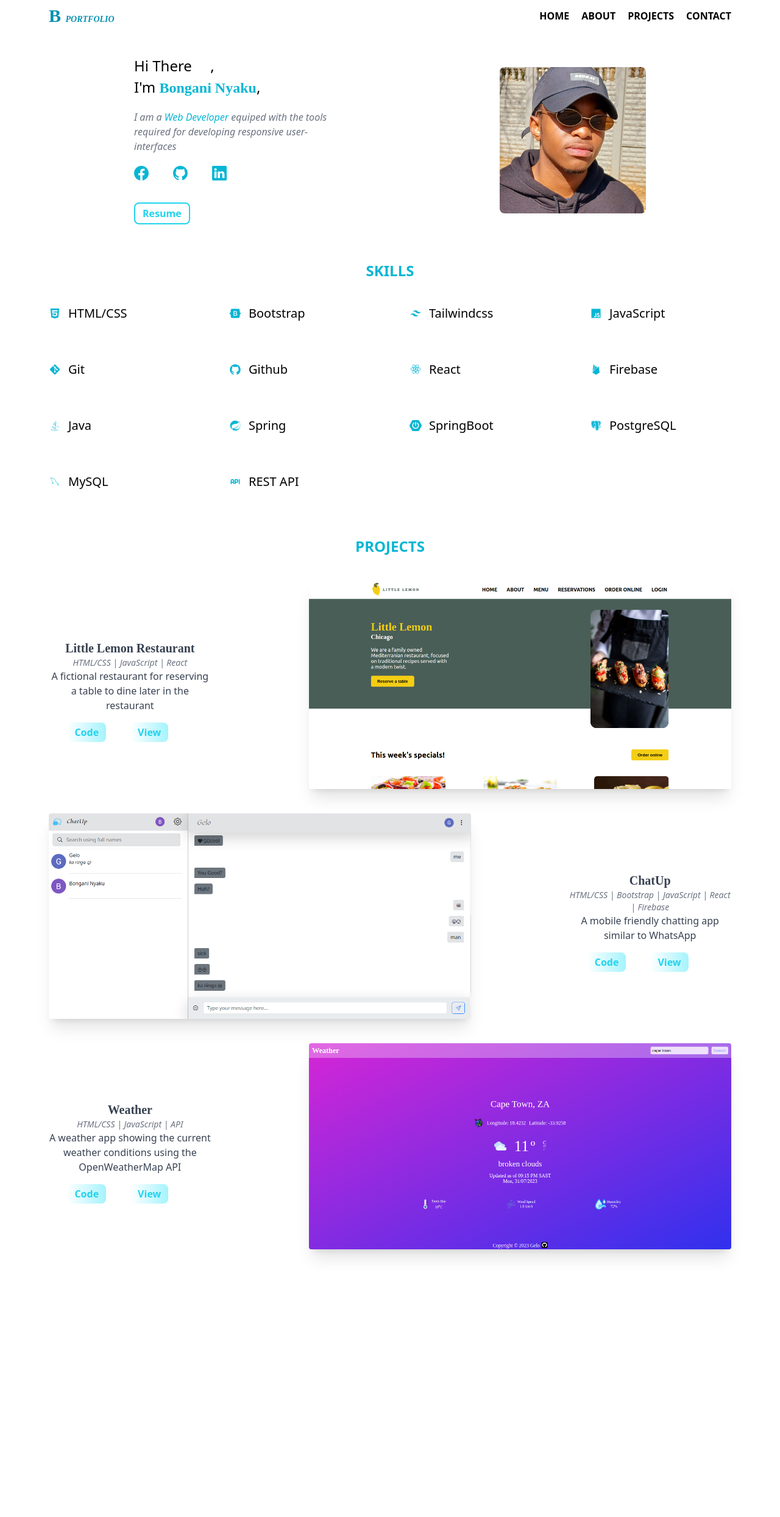
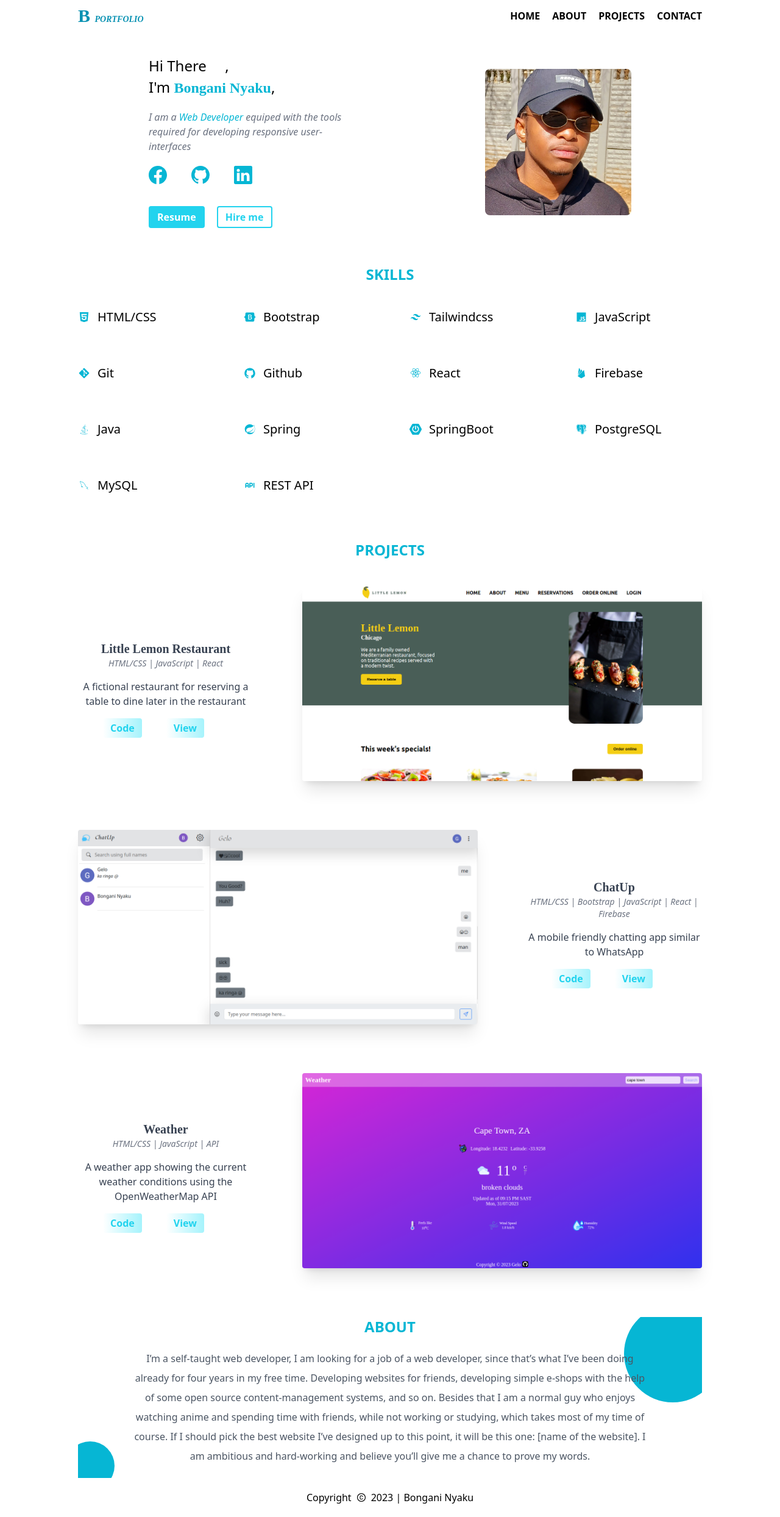
Before and after one commit to Bongani001/portfolio, a React (Vite) app: page / in a window 1280 px wide. Shown: the whole page at 61% size. Before the commit the page ends 2129 px from the top, so only its background shows below. Built offline with nearby package versions, Linux system fonts and the light colour scheme; some icons are missing; a web font is replaced by a local one.

Commit message:
add the about section on the homepage and the footer

```diff
--- a/src/App.jsx
+++ b/src/App.jsx
@@ -2,15 +2,17 @@ import './App.css'
 import { Route, Routes } from 'react-router-dom'
 import Navbar from './components/Navbar'
 import Homepage from './pages/Homepage'
+import Footer from './components/Footer'
 
 function App() {
 
   return (
-    <div className='px-5 sm:px-20'>
-     <Navbar />
-      <Routes>
-        <Route path='/' element={<Homepage />} />
-      </Routes>
+    <div className='px-5 sm:px-20 xl:px-32'>
+      <Navbar />
+        <Routes>
+          <Route path='/' element={<Homepage />} />
+        </Routes>
+      <Footer />
     </div>
   )
 }
--- /dev/null
+++ b/src/components/Footer.jsx
@@ -0,0 +1,12 @@
+import React from 'react';
+import {AiOutlineCopyrightCircle} from 'react-icons/ai';
+
+const Footer = () => {
+  return (
+    <footer className='flex justify-center items-center gap-2 py-5'>
+        Copyright <AiOutlineCopyrightCircle /> 2023 | Bongani Nyaku
+    </footer>
+  )
+}
+
+export default Footer;
--- /dev/null
+++ b/src/components/Layout/homepage/About.jsx
@@ -0,0 +1,12 @@
+import React from 'react';
+
+const About = () => {
+  return (
+    <section className="relative overflow-hidden flex flex-col items-center top-right-section-corner-circle bottom-left-section-corner-circle">
+        <h2 className='section-heading'>About</h2>
+        <p className='text-center z-0 text-gray-600 leading-loose py-5 md:w-5/6'>I’m a self-taught web developer, I am looking for a job of a web developer, since that’s what I’ve been doing already for four years in my free time. Developing websites for friends, developing simple e-shops with the help of some open source content-management systems, and so on. Besides that I am a normal guy who enjoys watching anime and spending time with friends, while not working or studying, which takes most of my time of course. If I should pick the best website I’ve designed up to this point, it will be this one: [name of the website]. I am ambitious and hard-working and believe you’ll give me a chance to prove my words.</p>
+    </section>
+  )
+}
+
+export default About;
--- a/src/components/Layout/homepage/Header.jsx
+++ b/src/components/Layout/homepage/Header.jsx
@@ -10,12 +10,13 @@ const Header = () => {
             <h2 className='text-2xl'>Hi There <PiHandWavingBold className='inline text-cyan-500'/>, <br />
                 I'm <span className='text-cyan-500 font-bold font-logo leading-10'>Bongani Nyaku</span>,</h2>
             <p className='italic w-80 text-gray-500 mt-4'>I am a <span className='text-cyan-500'>Web Developer</span> equiped with the tools required for developing responsive user-interfaces</p>
-            <div className='flex justify-center gap-10 mt-5 text-cyan-500 text-2xl md:justify-start'>
+            <div className='flex justify-center gap-10 mt-5 text-cyan-500 text-3xl md:justify-start'>
               <a className='transition ease-out hover:scale-125' href='https://www.facebook.com/Nganiboo' target='_blank'><BsFacebook /></a>
               <a className='transition ease-out hover:scale-125' href='https://github.com/Bongani001' target='_blank'><BsGithub /></a>
               <a className='transition ease-out hover:scale-125' href='https://www.linkedin.com/in/bongani-nyaku' target='_blank'><BsLinkedin /></a>
             </div>
-            <button className='btn mt-9'><a href='https://drive.google.com/file/d/1KY6E-vqVIovyJ6quMOyrCZZptv_vyY23/view?usp=drive_link' target='_blank'>Resume</a></button>
+            <button className='text-white border-2 bg-cyan-400 border-cyan-400 rounded font-bold hover:text-cyan-400 hover:bg-white px-3 py-1 mt-9 mr-5 transition ease-out hover:scale-110'><a href='https://drive.google.com/file/d/1KY6E-vqVIovyJ6quMOyrCZZptv_vyY23/view?usp=drive_link' target='_blank'>Resume</a></button>
+            <button className='btn mt-9 transition ease-out hover:scale-110'><a href='#contact'>Hire me</a></button>
         </div>
         <div className='w-60 rounded-lg overflow-hidden hidden md:block'>
             <img src={me} className='object-fill' alt='Profile photo' />
--- a/src/components/Layout/homepage/Projects.jsx
+++ b/src/components/Layout/homepage/Projects.jsx
@@ -3,20 +3,20 @@ import { projects } from '../../utilities/data';
 
 const Projects = () => {
   return (
-    <section id='projects' className='py-10 mt-4'>
+    <section id='projects' className='pt-10 mt-4'>
       <h2 className='section-heading text-center'>Projects</h2>
         <div className=' mt-10'>
             {projects.map(project => {
                 return (
-                    <div className='lg:grid lg:grid-cols-3 gap-40 place-items-center mb-10' key={project.id}>
+                    <div className='lg:grid lg:grid-cols-3 gap-20 place-items-center mb-20' key={project.id}>
                         <div className={` col-span-2 ${project.id % 2 != 0 ? "lg:order-1" : ""}`}>
                             <img className='shadow-xl rounded mx-auto' src={project.img} alt={project.title} />
                         </div>
                         <div className=''>
                             <h3 className='text-center text-xl text-gray-700 font-bold font-logo mt-5'>{project.title}</h3>
                             <p className='text-center text-sm text-gray-500 italic'>{project.tools}</p>
-                            <p className='text-center text-gray-700 px-5 sm:p-0'>{project.descrition}</p>
-                            <div className='text-center mt-4'>
+                            <p className='text-center text-gray-700 px-5 sm:p-0 my-4'>{project.descrition}</p>
+                            <div className='text-center'>
                                 <button className='btn border-none mr-10 bg-gradient-to-l from-cyan-200'>
                                     <a href={project.code} target='_blank'>Code</a>
                                 </button>
--- a/src/index.css
+++ b/src/index.css
@@ -9,5 +9,13 @@
 }
 
 .btn {
-    @apply text-cyan-400 border-2 border-cyan-400 rounded-lg font-bold hover:text-white hover:bg-cyan-400 px-3 py-1;
+    @apply text-cyan-400 border-2 border-cyan-400 rounded font-bold hover:text-white hover:bg-cyan-400 px-3 py-1;
 }
+
+.top-right-section-corner-circle {
+    @apply before:absolute before:content-[''] before:w-40 before:h-40 before:bg-cyan-500 before:-top-5 before:-right-8 before:rounded-full
+}
+
+.bottom-left-section-corner-circle {
+    @apply after:absolute after:content-[''] after:w-20 after:h-20 after:bg-cyan-500 after:-bottom-5 after:-left-5 after:rounded-full
+}
--- a/src/pages/Homepage.jsx
+++ b/src/pages/Homepage.jsx
@@ -2,6 +2,7 @@ import React from 'react';
 import Header from '../components/Layout/homepage/Header';
 import Technologies from '../components/Layout/homepage/Technologies';
 import Projects from '../components/Layout/homepage/Projects';
+import About from '../components/Layout/homepage/About';
 
 const Homepage = () => {
   return (
@@ -9,6 +10,7 @@ const Homepage = () => {
         <Header />
         <Technologies />
         <Projects />
+        <About />
     </>
   )
 }
```
